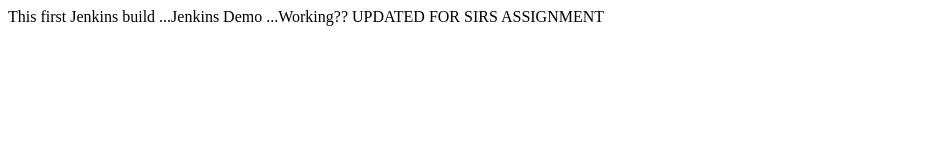
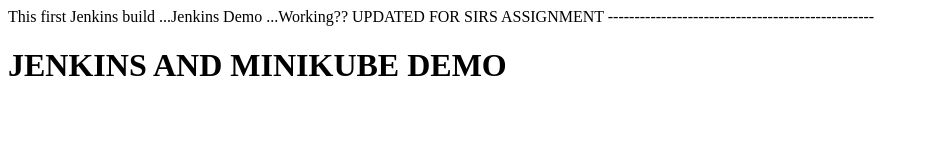
Before and after one commit to pratiksha189/jenkins-demo, a plain HTML site: page index.html in a window 1280 px wide. Shown: the whole page, without its empty margins (0-929 px from the left). Drawn offline with Linux system fonts and the light colour scheme.

Commit message:
updated index.html

```diff
--- a/index.html
+++ b/index.html
@@ -3,3 +3,7 @@
 ...Working??
 
 UPDATED FOR SIRS ASSIGNMENT
+--------------------------------------------------
+<h1>
+JENKINS AND MINIKUBE DEMO
+</h1>
```
